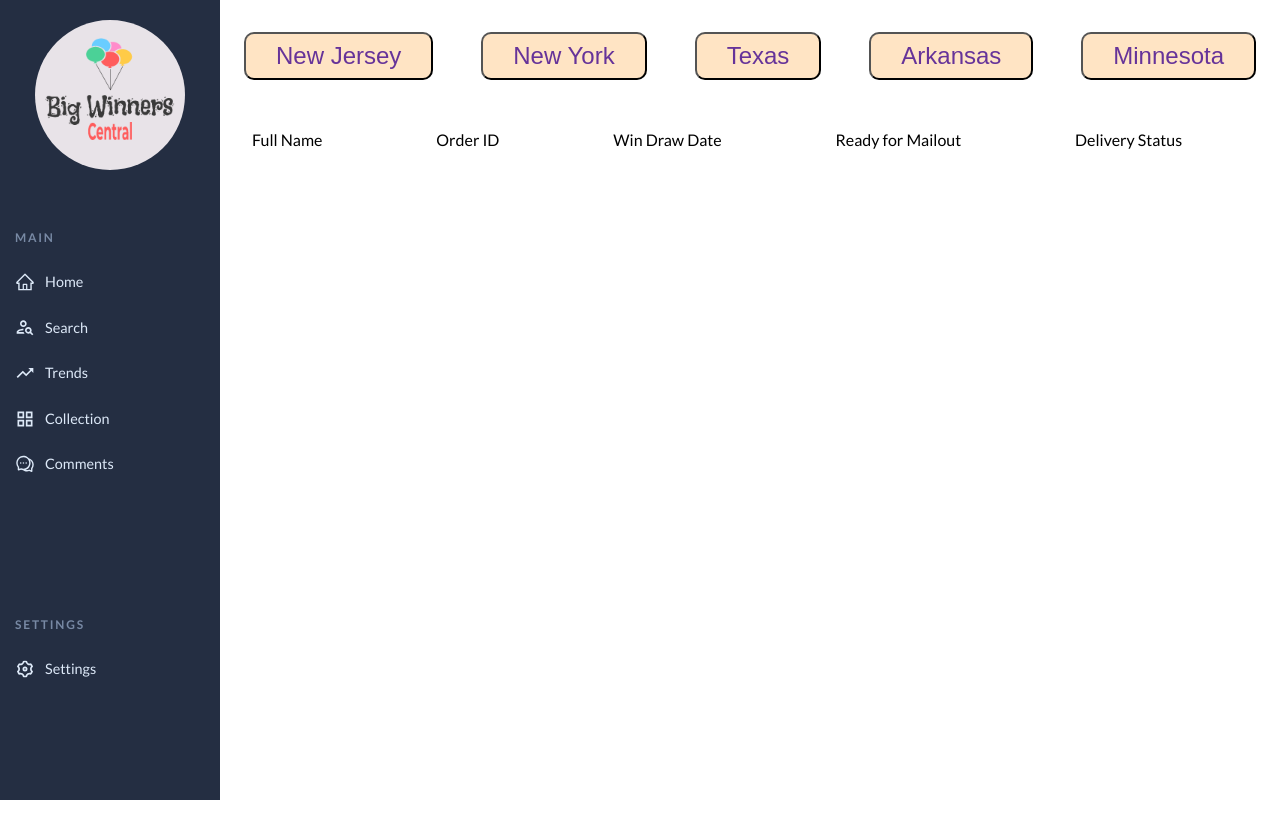
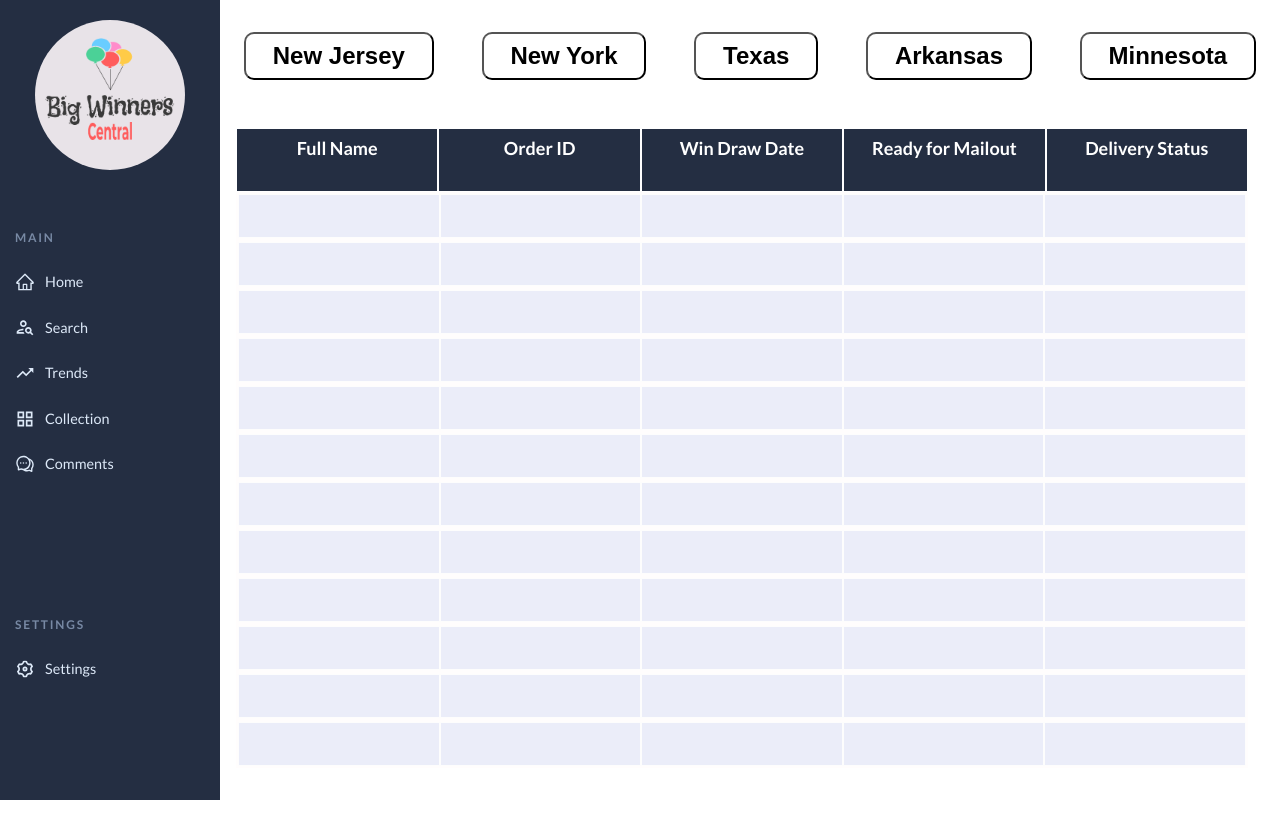
Before and after one commit to davidpedrero/Big-Winners-System, a React (Create React App) app in the folder frontend/: page / in a window 1280 px wide. Built offline with nearby package versions, Linux system fonts and the light colour scheme.

Commit message:
update v1

```diff
--- a/frontend/src/App.css
+++ b/frontend/src/App.css
@@ -6,6 +6,10 @@
   height: 40vmin;
   pointer-events: none;
 }
+
+/* html {
+  background-color: var(--page-content-bgColor);
+} */
 
 @media (prefers-reduced-motion: no-preference) {
   .App-logo {
--- a/frontend/src/components/Dashboard.css
+++ b/frontend/src/components/Dashboard.css
@@ -24,6 +24,7 @@
     height: 100vh;
     width: calc(100% - var(--page-header-width));
     left: var(--page-header-width);
+    background-color: var(--white);
 }
 
 .dashboard-container .dashboard-content {
@@ -48,21 +49,62 @@
 }
 
 .tablinks {
-    color: rebeccapurple;
+    color: rgb(255, 255, 255);
+    background-color: #fff;
+    font-weight: bold;
     border-radius: 10px;
     font-size: 1.5rem;
     margin-left: 1.5rem;
     margin-right: 1.5rem;
-    background-color:bisque;
+    color: #000000;
+    background-color: #fff;
+    text-align: center;
 }
 
-.dashboard-grid {
-    display: grid;
-    grid-template-columns: auto auto auto auto auto;
-    margin-left: 1rem;
+.tablinks:hover {
+    color: #ffffff;
+    background-color:rgb(0, 0, 0);
 }
 
-.dashboard-grid > span {
+.dashboard-table {
+    display: grid;
+    grid-template-columns: auto;
+    margin-left: 1rem;
+    margin-right: 2rem;
+}
+
+.dashboard-table > tr:first-child {
+    display: grid;
+    grid-template-columns: 1fr 1fr 1fr 1fr 1fr;
     margin-top: 3rem;
-    margin-left: 1rem;
+    background-color: var(--page-header-bgColor);
+    height: 4rem;
 }
+
+.dashboard-table > tr:first-child > td {
+    font-size: 18px;
+    font-weight: bold;
+    color: #fff;
+    border: 0.5px solid rgb(255, 255, 255);
+    text-align: center;
+    padding: 0.4rem 0.2rem;
+    vertical-align: middle;
+}
+
+
+.dashboard-row {
+    display: grid;
+    grid-template-columns: 1fr 1fr 1fr 1fr 1fr;
+    background-color: #ebedf9;
+    height: 3rem;
+    border: 2.5px solid rgb(255, 253, 253);
+}
+
+.dashboard-row > td {
+    font-size: 18px;
+    font-weight: bold;
+    color: rgb(0, 0, 0);
+    text-align: center;
+    padding: 0.4rem 0.2rem;
+    border: 0.5px solid rgb(253, 253, 253);
+}
--- a/frontend/src/components/Dashboard.js
+++ b/frontend/src/components/Dashboard.js
@@ -13,13 +13,99 @@ export const Dashboard = () => {
                 <button class="tablinks" onclick="">Arkansas</button>
                 <button class="tablinks" onclick="">Minnesota</button>
             </div>
-            <div className='dashboard-grid'>
-                <span>Full Name</span>
-                <span>Order ID</span>
-                <span>Win Draw Date</span>
-                <span>Ready for Mailout</span>
-                <span>Delivery Status</span>
-            </div>
+            <table className='dashboard-table'>
+                <tr className='dashboard-header'>
+                    <td>Full Name</td>
+                    <td>Order ID</td>
+                    <td>Win Draw Date</td>
+                    <td>Ready for Mailout</td>
+                    <td>Delivery Status</td>
+                </tr>
+                <tr className='dashboard-row'>
+                    <td></td>
+                    <td></td>
+                    <td></td>
+                    <td></td>
+                    <td></td>
+                </tr>
+                <tr className='dashboard-row'>
+                    <td></td>
+                    <td></td>
+                    <td></td>
+                    <td></td>
+                    <td></td>
+                </tr>
+                <tr className='dashboard-row'>
+                    <td></td>
+                    <td></td>
+                    <td></td>
+                    <td></td>
+                    <td></td>
+                </tr>
+                <tr className='dashboard-row'>
+                    <td></td>
+                    <td></td>
+                    <td></td>
+                    <td></td>
+                    <td></td>
+                </tr>
+                <tr className='dashboard-row'>
+                    <td></td>
+                    <td></td>
+                    <td></td>
+                    <td></td>
+                    <td></td>
+                </tr>
+                <tr className='dashboard-row'>
+                    <td></td>
+                    <td></td>
+                    <td></td>
+                    <td></td>
+                    <td></td>
+                </tr>
+                <tr className='dashboard-row'>
+                    <td></td>
+                    <td></td>
+                    <td></td>
+                    <td></td>
+                    <td></td>
+                </tr>
+                <tr className='dashboard-row'>
+                    <td></td>
+                    <td></td>
+                    <td></td>
+                    <td></td>
+                    <td></td>
+                </tr>
+                <tr className='dashboard-row'>
+                    <td></td>
+                    <td></td>
+                    <td></td>
+                    <td></td>
+                    <td></td>
+                </tr>
+                <tr className='dashboard-row'>
+                    <td></td>
+                    <td></td>
+                    <td></td>
+                    <td></td>
+                    <td></td>
+                </tr>
+                <tr className='dashboard-row'>
+                    <td></td>
+                    <td></td>
+                    <td></td>
+                    <td></td>
+                    <td></td>
+                </tr>
+                <tr className='dashboard-row'>
+                    <td></td>
+                    <td></td>
+                    <td></td>
+                    <td></td>
+                    <td></td>
+                </tr>
+            </table>
         </div>
     </div>
     )
--- a/frontend/src/components/Profile.css
+++ b/frontend/src/components/Profile.css
@@ -188,10 +188,6 @@ body {
     font-family:'Lucida Sans', 'Lucida Sans Regular', 'Lucida Grande', 'Lucida Sans Unicode', Geneva, Verdana, sans-serif;
 }
 
-.general__header {
-
-}
-
 .general__header > h1 {
     float: left;
 }
--- a/frontend/src/components/Search.css
+++ b/frontend/src/components/Search.css
@@ -22,8 +22,11 @@
 .search-page-container {
     position: relative;
     height: 100vh;
-    width: calc(100% - var(--page-header-width));
+    width: calc(100% - var(--page-header-width) - 20px);
     left: var(--page-header-width);
+    padding: 20px;
+    background-color: #fff;
+    margin: 20px 20px;
 }
 
 .search-page-container .search-page-content {
```
